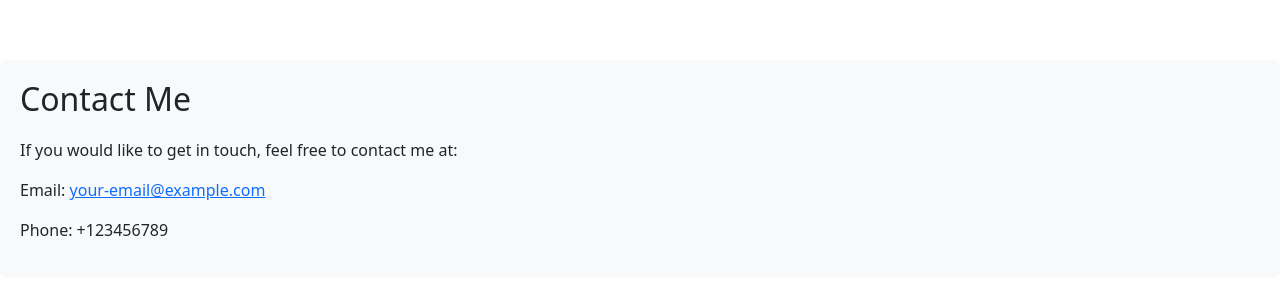
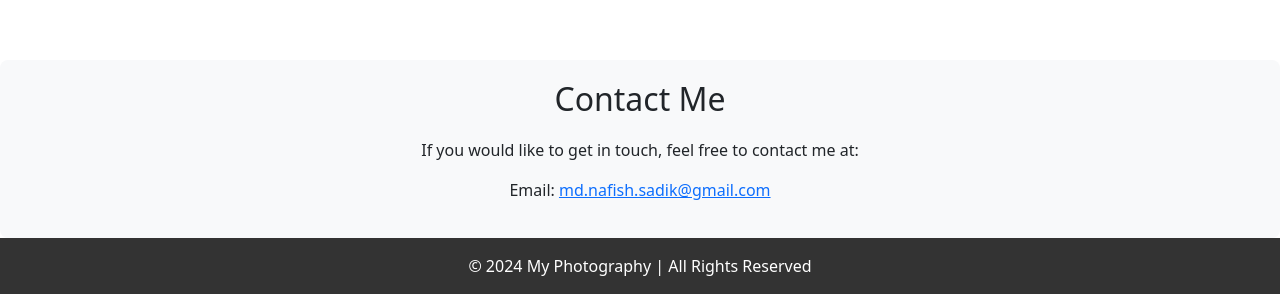
Before and after one commit to nafish08/Nafish-Sadik-Photography, a plain HTML site: page index.html in a window 1280 px wide. Shown: the part 5636-5930 px from the top of the page. Drawn offline with nearby package versions, Linux system fonts and the light colour scheme.

Commit message:
footer added

```diff
--- a/index.html
+++ b/index.html
@@ -398,12 +398,16 @@
         </div>
     </div>
 
-    <div class="contact-info" id="contact">
+    <div class="contact-info text-center" id="contact">
         <h2>Contact Me</h2>
         <p>If you would like to get in touch, feel free to contact me at:</p>
-        <p>Email: <a href="mailto:your-email@example.com">your-email@example.com</a></p>
-        <p>Phone: +123456789</p>
+        <p>Email: <a href="mailto:your-email@example.com">md.nafish.sadik@gmail.com</a></p>
     </div>
+
+    <footer class="mb-0">
+        <p class="text-center py-3 mb-0" style="background-color: #333; color: white;">&copy; 2024 My Photography | All
+            Rights Reserved</p>
+    </footer>
 
     <!-- Bootstrap JS -->
     <script src="https://cdn.jsdelivr.net/npm/bootstrap@5.3.3/dist/js/bootstrap.bundle.min.js"></script>
```
